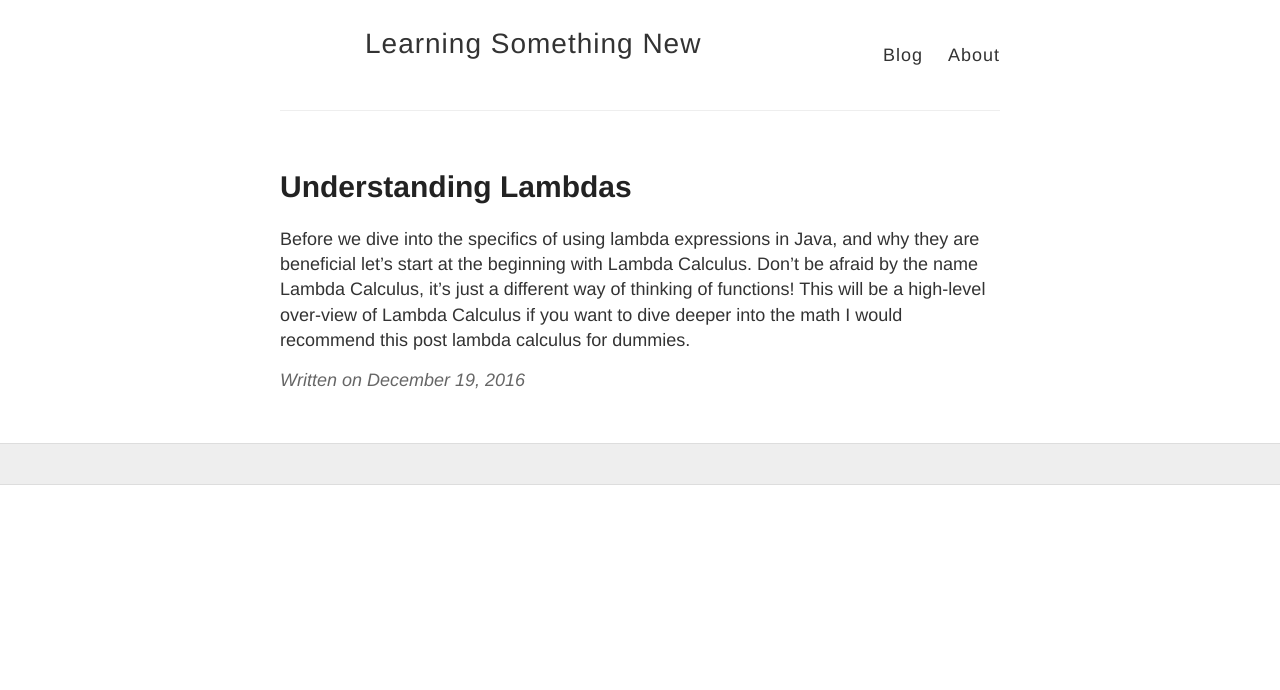
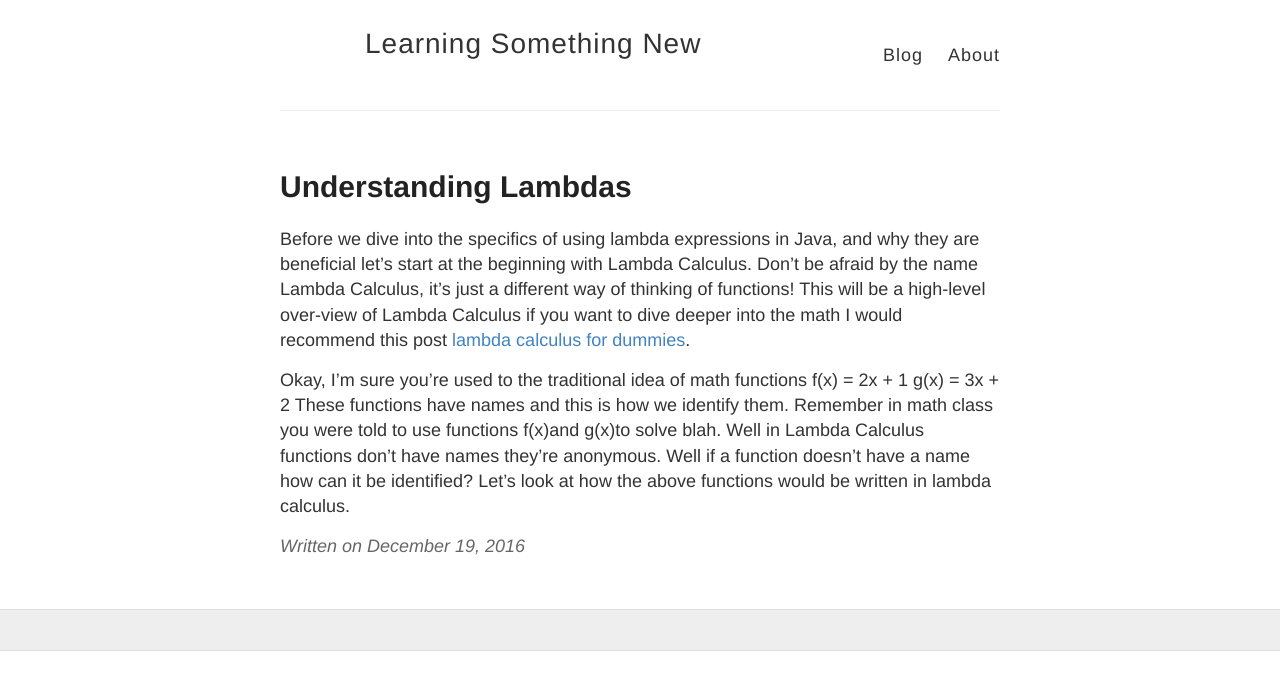
Before and after one commit to msaldivar/msaldivar.github.io, a Jekyll site: the page built from _posts/2016-12-19-learning-lambdas.md, in a window 1280 px wide. Shown: the top 690 px of the page. Built offline with Jekyll 4.4.1, drawn with Linux system fonts in a browser that asks for light colours.

Commit message:
post update

```diff
--- a/_posts/2016-12-19-learning-lambdas.md
+++ b/_posts/2016-12-19-learning-lambdas.md
@@ -3,4 +3,9 @@ layout: post
 title: Understanding Lambdas
 ---
 
-Before we dive into the specifics of using lambda expressions in Java, and why they are beneficial let’s start at the beginning with Lambda Calculus. Don’t be afraid by the name Lambda Calculus, it’s just a different way of thinking of functions! This will be a high-level over-view of Lambda Calculus if you want to dive deeper into the math I would recommend this post lambda calculus for dummies.
+Before we dive into the specifics of using lambda expressions in Java, and why they are beneficial let’s start at the beginning with Lambda Calculus. Don’t be afraid by the name Lambda Calculus, it’s just a different way of thinking of functions! This will be a high-level over-view of Lambda Calculus if you want to dive deeper into the math I would recommend this post [lambda calculus for dummies](http://palmstroem.blogspot.co.nz/2012/05/lambda-calculus-for-absolute-dummies.html).
+
+Okay, I’m sure you're used to the traditional idea of math functions
+f(x) = 2x + 1
+g(x) = 3x + 2
+These functions have names and this is how we identify them. Remember in math class you were told to use functions f(x)and g(x)to solve blah. Well in Lambda Calculus functions don’t have names they’re anonymous. Well if a function doesn’t have a name how can it be identified? Let’s look at how the above functions would be written in lambda calculus.
```
